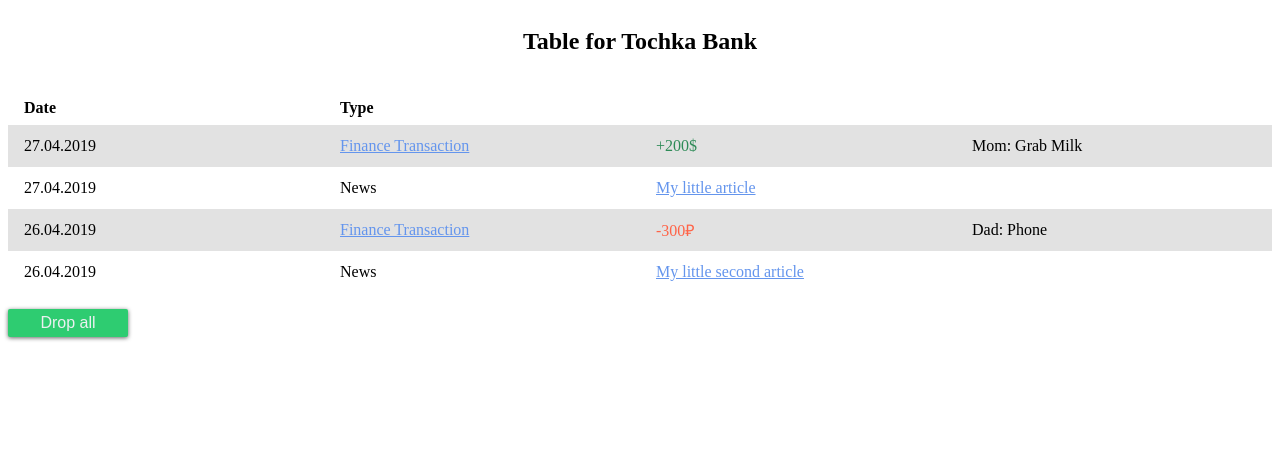
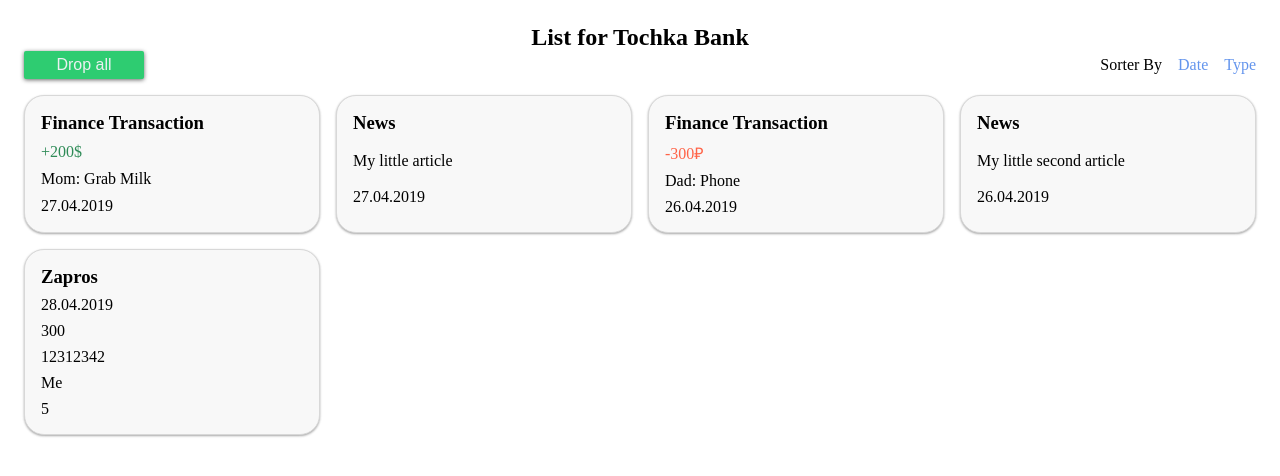
Before and after one commit to marchenko-ia12/TaskTochka, a plain HTML site: page index.html in a window 1280 px wide. Drawn offline with Linux system fonts and the light colour scheme.

Commit message:
update table to cards list

```diff
--- /dev/null
+++ b/card.css
@@ -0,0 +1,32 @@
+.lyt {
+	display: grid;
+	gap: 1em;
+	grid-template-columns: repeat(auto-fill, minmax(250px,1fr));
+}
+
+.card {
+	display: flex;
+	gap: 1em;
+
+	cursor: pointer;
+	background: #F8F8F8;
+	border: 1px solid #D8D8D8;
+	border-radius: 20px;
+	box-sizing: border-box;
+
+	box-shadow: 0 1px 3px rgba(0,0,0,0.12), 0 1px 2px rgba(0,0,0,0.24);
+}
+
+card :hover{
+	background: seagreen;
+}
+
+.checked {
+	background: pink !important;
+}
+
+.info {
+	display: grid;
+	gap: .5em;
+	margin: 1em;
+}
--- a/data.js
+++ b/data.js
@@ -32,5 +32,14 @@
 		date: "26.04.2019",
 		type: "News",
 		id: 4
-	}
+	},
+	{
+		sum: 300,
+		schet: 12312342,
+		date: "28.04.2019",
+		type: "Zapros",
+		from: "Me",
+		id: 5
+	},
+
 ];
--- a/index.html
+++ b/index.html
@@ -7,25 +7,24 @@
 		<link rel="stylesheet" href="style.css">
 		<link rel="stylesheet" href="checkbox.css">
 		<link rel="stylesheet" href="modal.css">
+		<link rel="stylesheet" href="card.css">
 	</head>
 	<body>
 		<div class='layout'>
-			<table class='table_sort'>
-				<caption><h2>Table for Tochka Bank</h2></caption>
-				<thead>
-					<tr>
-						<th class='header'>Date</th>
-						<th class='header'>Type</th>
-					</tr>
-				</thead>
-				<tbody class='content'></tbody>
-			</table>
-			<button class='drop-btn' onclick='dropAll()'>Drop all</button>
+			<h2 style='margin: auto'>List for Tochka Bank</h2>
+			<header>
+				<button class='drop-btn' onclick='dropAll()'>Drop all</button>
+				<div class='filters'>
+					Sorter By
+					<div onclick='sorterDate(operations)' class='filter date'>Date</div>
+					<div onclick='sorterType(operations)' class='filter type'>Type</div>
+				</div>
+			</header>
+			<div class='lyt'></div>
 			<script src='data.js'></script>
 			<script src='modalWindow.js'></script>
 			<script src='renderList.js'></script>
 			<script src='sorterFunction.js'></script>
-			<script src='onLoadChecker.js'></script>
 			<script src='drop.js'></script>
 		</div>
 		<div class='modal-slot'></div>
--- a/onLoadChecker.js
+++ /dev/null
@@ -1,6 +0,0 @@
-document.body.onload = function () {
-	if (localStorage.getItem('title')) {
-		read = localStorage.getItem('title').split(',');
-		read = read.map(i => document.getElementById(`${i}`).classList.add('checked'));
-	}
-};
--- a/renderList.js
+++ b/renderList.js
@@ -1,10 +1,16 @@
-document.addEventListener('DOMContentLoaded', () => getData());
+document.addEventListener('DOMContentLoaded', () => getData(operations));
 
-const getData = () => {
-	document.getElementsByClassName('content')[0].innerHTML = renderList();
+const getData = operations => {
+	let nws = [];
+	document.getElementsByClassName('lyt')[0].innerHTML = renderList(operations);
+	if (localStorage.getItem('title')) {
+		nws = localStorage.getItem('title').split(',');
+		console.log(document.getElementsByClassName('card checked'));
+		nws.map(n => document.getElementById(`${n}`).classList.add('checked'));
+	}
 };
 
-const renderList = () => {
+const renderList = operations => {
 	let trn = [];
 	let arr = operations;
 	if (localStorage.getItem('trans')) {
@@ -13,31 +19,37 @@
 	}
 	return (arr.map(row => {
 		return (row.type === 'Finance Transaction' ?
-			`<tr id='${row.id}'>
-				<td>${row.date}</td>
-				<td class='clickable' onclick='modalRender(${JSON.stringify(row)})'>${row.type}</td>
-				<td>${renderTransaction(row.arExp, row.sum, row.currency)}</td>
-				<td>${row.from}: ${row.description}</td>
-			</tr>` : row.type === 'News' ?
-			`<tr id='${row.id}'>
-				<td>${row.date}</td>
-				<td>${row.type}</td>
-				<td class='clickable' onclick='modalRender(${JSON.stringify(row)})'>${row.title}</td>
-				<td></td>
-			</tr>` : `
-			<tr id='${row.id}'>
-				<td>${row.date}</td>
-				<td>${row.type}</td>
-				${renderSubList(row)}
-			</tr>
+			`<div onclick='modalRender(${JSON.stringify(row)})' class='card' id='${row.id}'>
+				<div class='info'>
+					<h3>${row.type}</h3>
+					<div>${renderTransaction(row.arExp, row.sum, row.currency)}</div>
+					<div>${row.from}: ${row.description}</div>
+					<div>${row.date}</div>
+				</div>
+			</div>` : row.type === 'News' ?
+			`<div onclick='modalRender(${JSON.stringify(row)})' class='card' id='${row.id}'>
+				<div class='info'>
+					<h3 >${row.type}</h3>
+					<div>${row.title}</div>
+					<div>${row.date}</div>
+				</div>
+			</div>` : `
+			<div class='card' id='${row.id}'>
+				<div class='info'>
+					<h3>${row.type}</h3>
+					<div>${row.date}</div>
+					${renderSubList(row)}
+				</div>
+			</div>
 			`
 		);
 	}).join(''));
+
 };
 
 const renderSubList = row => {
 		let sorter = Object.entries(row).filter(i => i[0] !== 'date' && i[0] !== 'type');
-		return (sorter.map(i => `<td>${i[1]}</td>`).join(''));
+		return (sorter.map(i => `<div>${i[1]}</div>`).join(''));
 };
 
 const renderTransaction = (arExp, sum, currency) => {
--- a/sorterFunction.js
+++ b/sorterFunction.js
@@ -1,21 +1,29 @@
-document.addEventListener('DOMContentLoaded', () => {
+function sorterDate (list) {
+	let sort = localStorage.getItem('sortDate') ? localStorage.getItem('sortDate') : 1;
+	let sorterList = list.sort(function(a, b){
+		if (sort == 1) {
+			localStorage.setItem('sortDate', 0);
+			document.getElementsByClassName('date')[0].classList.add('sort-down');
+		} else {
+			localStorage.setItem('sortDate', 1);
+			document.getElementsByClassName('date')[0].classList.add('sort-up');
+		}
 
-	const getSort = ({ target }) => {
-		const order = (target.dataset.order = -(target.dataset.order || -1));
-		const index = [...target.parentNode.cells].indexOf(target);
-		const collator = new Intl.Collator(['en', 'ru'], { numeric: true });
-		const comparator = (index, order) => (a, b) => order * collator.compare(
-			a.children[index].innerHTML,
-			b.children[index].innerHTML
-		);
+		const aa = a.date.split('.').reverse().join(),
+			bb = b.date.split('.').reverse().join();
+		return sort == 1 ?  aa < bb ? -1 : (aa > bb ? 1 : 0) :  aa > bb ? -1 : (aa > bb ? 1 : 0);
+	});
+	getData(sorterList);
+}
 
-		for(const tBody of target.closest('table').tBodies)
-			tBody.append(...[...tBody.rows].sort(comparator(index, order)));
+function sorterType(list) {
+	let sort = localStorage.getItem('sortType') ? localStorage.getItem('sortType') : 1;
+	let sorterList = list.sort(function(a, b){
+		sort == 1 ? localStorage.setItem('sortType', 0) : localStorage.setItem('sortType', 1);
+		operations.sort(function(a,b){
+			return sort == 1 ? a.type.localeCompare(b.type) : b.type.localeCompare(a.type)
+		})
+	});
 
-		for(const cell of target.parentNode.cells)
-			cell.classList.toggle('sorted', cell === target);
-	};
-
-	document.querySelectorAll('.table_sort thead').forEach(tableTH => tableTH.addEventListener('click', () => getSort(event)));
-
-});
+	getData(sorterList);
+}
--- a/style.css
+++ b/style.css
@@ -3,25 +3,22 @@
 	flex-direction: column;
 	margin: auto;
 	max-width: 1366px;
+	padding: 1em;
 }
 
-table {
-	border-collapse: collapse;
-}
-
-thead {
-	line-height: 2;
-}
-
-caption {
+header {
+	display: flex;
 	margin-bottom: 1em;
 }
 
-td {
-	padding-left: 1em;
-	align-items: baseline;
-	width: 200px;
-	height: 40px;
+header .filters {
+	display: flex;
+	align-items: center;
+	margin-left: auto;
+}
+
+h3 {
+	margin: 0;
 }
 
 .clickable {
@@ -30,37 +27,30 @@
 	text-decoration: underline;
 }
 
-tr .header {
+.filter {
 	cursor: pointer;
 	padding-left: 1em;
 	text-align: start;
+	color: cornflowerblue;
 }
 
-.content tr:nth-child(odd) {
-	background-color: #e2e2e2;
-}
-
-.checked {
-	background-color: pink !important;
-}
-
-th.sorted[data-order="-1"]::after {
+.sort-up::after {
 	padding: 0 0 2px 10px;
 	font-size: 10px;
 	content: "▼"
 }
 
-th.sorted[data-order="1"]::after {
+.sort-down::after {
 	padding: 0 0 2px 10px;
 	font-size: 10px;
 	content: "▲"
 }
 
-td .transaction-green {
+.transaction-green {
 	color: seagreen;
 }
 
-td .transaction-red {
+.transaction-red {
 	color: tomato;
 }
 
@@ -73,7 +63,6 @@
 	outline: none;
 	border-radius: 2px;
 	box-shadow: 0 1px 4px rgba(0, 0, 0, .6);
-	margin-top: 1em;
 	width: 120px;
 
 	background-color: #2ecc71;
```
